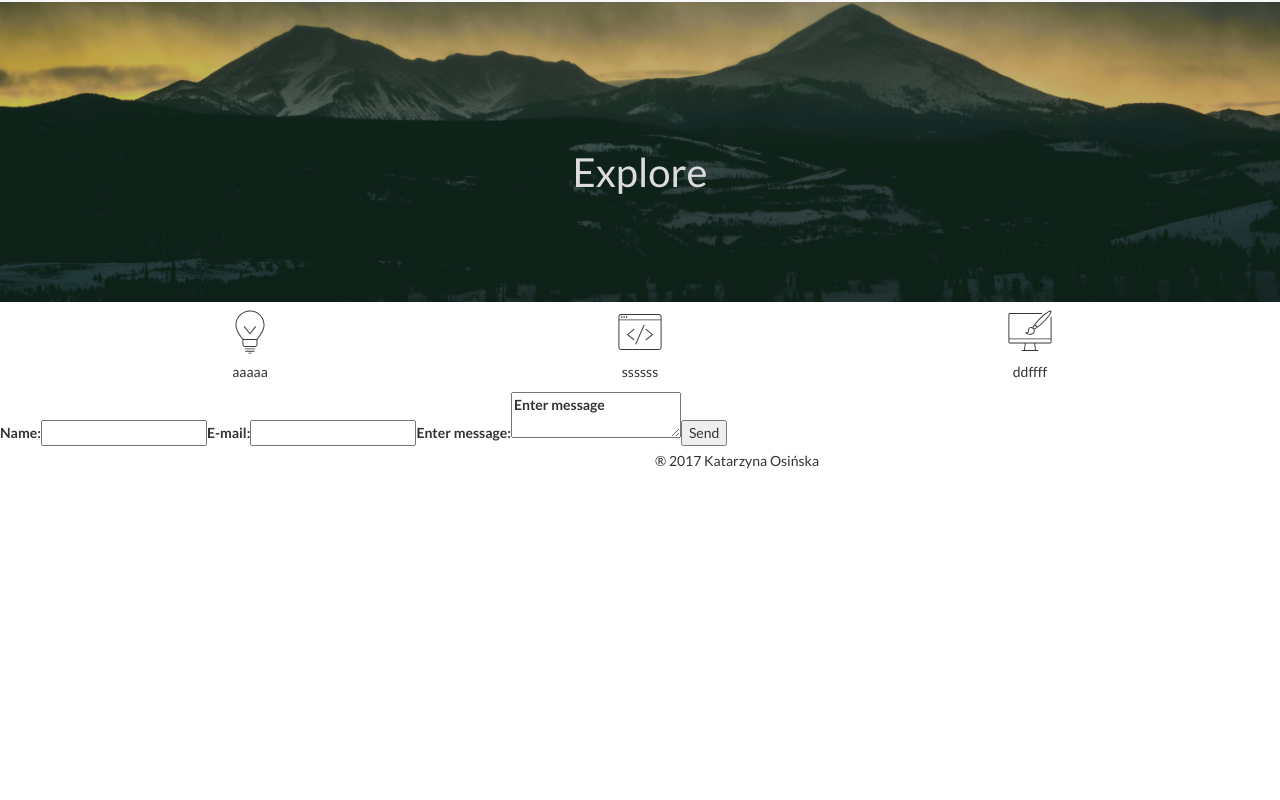
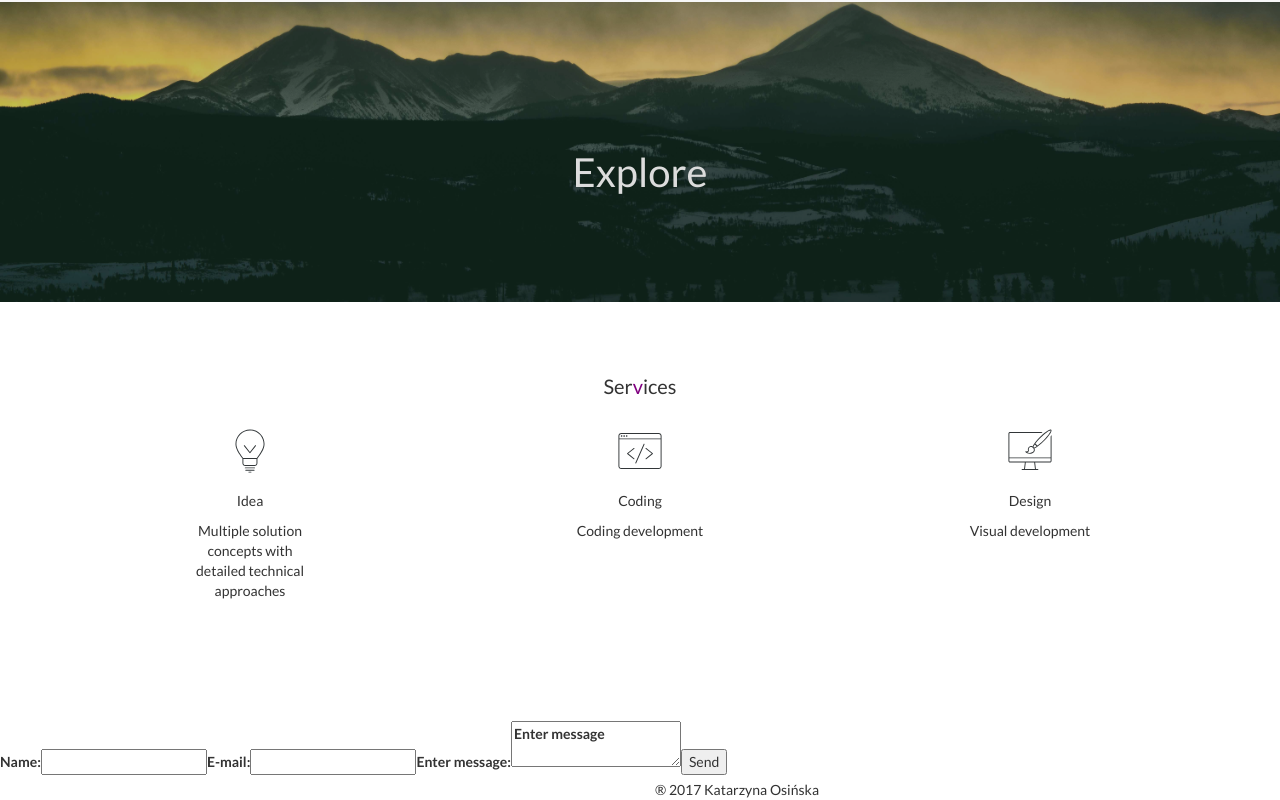
Before and after one commit to kasiaosinska/reactjs_portfolio, a React (Create React App) app: page / in a window 1280 px wide. Shown: the part 2709-3509 px from the top of the page. Before the commit the page ends 3180 px from the top, so only its background shows below. Built offline with nearby package versions, Linux system fonts and the light colour scheme.

Commit message:
services style changes

```diff
--- a/src/components/Form.js
+++ b/src/components/Form.js
@@ -1,5 +1,4 @@
 import React, {Component} from 'react';
-import './styles/services.scss';
 import {Grid, Row} from 'react-bootstrap';
 
 class ContactForm extends Component {
@@ -26,7 +25,7 @@ class ContactForm extends Component {
     };
 
     handleSubmit = (event) => {
-        console.log('dane' + this.state.name + this.state.email + this.state.text)
+        console.log('dane' + this.state.name + this.state.email + this.state.text);
         event.preventDefault();
     };
 
--- a/src/components/JumbotronSmall.js
+++ b/src/components/JumbotronSmall.js
@@ -3,10 +3,6 @@ import './styles/jumbotronsmall.css';
 
 
 class JumbotronSmall extends Component {
-    constructor (props) {
-        super(props)
-    }
-
     render () {
 
         const style = {
--- a/src/components/Projects.js
+++ b/src/components/Projects.js
@@ -1,5 +1,6 @@
 import React, {Component} from 'react';
 import {Grid, Row} from 'react-bootstrap';
+import './styles/projects.css';
 
 
 import ProjectBox from './containers/ProjectBox';
--- a/src/components/Services.js
+++ b/src/components/Services.js
@@ -1,5 +1,5 @@
 import React, {Component} from 'react';
-import './styles/services.scss';
+import './styles/services.css';
 import {Grid, Row} from 'react-bootstrap';
 import Coding from './images/coding.svg';
 import Idea from './images/idea.svg';
@@ -8,19 +8,18 @@ import Design from './images/design.svg';
 import Service from './containers/Service';
 
 class Services extends Component {
-    constructor(props) {
-        super(props)
-    }
-
     render () {
         return (
-            <Grid>
-                <Row>
-                    <Service image={Idea} text={'aaaaa'}/>
-                    <Service image={Coding} text={'ssssss'}/>
-                    <Service image={Design} text={'ddffff'}/>
-                </Row>
-            </Grid>
+            <div className="services-wrapper">
+                <Grid>
+                    <Row>
+                        <p className="title">Ser<span className="text-color">v</span>ices</p>
+                        <Service image={Idea} text={'Idea'} description={"Multiple solution concepts with detailed technical approaches"}/>
+                        <Service image={Coding} text={'Coding'} description={"Coding development"}/>
+                        <Service image={Design} text={'Design'} description={"Visual development"}/>
+                    </Row>
+                </Grid>
+            </div>
         )
     }
 }
--- a/src/components/containers/ImgBox.js
+++ b/src/components/containers/ImgBox.js
@@ -3,10 +3,6 @@ import {Col} from 'react-bootstrap';
 import '../styles/projects.css';
 
 class ImgBox extends Component {
-    constructor (props) {
-        super(props)
-    }
-
     render() {
 
         let style = {
--- a/src/components/containers/ProjectBox.js
+++ b/src/components/containers/ProjectBox.js
@@ -3,10 +3,6 @@ import {Col} from 'react-bootstrap';
 import '../styles/projects.css';
 
 class ProjectBox extends Component {
-    constructor (props) {
-        super(props)
-    }
-
     render () {
         return (
             <Col xs={12} md={6} lg={4}>
--- a/src/components/containers/Service.js
+++ b/src/components/containers/Service.js
@@ -1,18 +1,15 @@
 import React, {Component} from 'react';
-import '../styles/services.scss';
+import '../styles/services.css';
 import {Col} from "react-bootstrap";
 
 class Service extends Component {
-    constructor(props) {
-        super(props)
-    }
-
     render () {
         return (
             <Col xs={12} md={4} lg={4}>
                 <div className="service-box">
-                    <img width="60" src={this.props.image} />
-                    <p>{this.props.text}</p>
+                    <img width="60" src={this.props.image} alt="img" />
+                    <p className="subtitle">{this.props.text}</p>
+                    <p className="text-description">{this.props.description}</p>
                 </div>
             </Col>
         )
--- a/src/components/styles/services.scss
+++ b/src/components/styles/services.scss
@@ -1,8 +1,28 @@
 
-.service-box {
-  text-align: center;
-  .service-img {
+.services-wrapper {
+  margin: 60px 0;
+  .service-box {
     text-align: center;
-    margin: 0 auto;
+    .service-img {
+      text-align: center;
+      margin: 0 auto;
+    }
+    .subtitle {
+      margin: 10px 0 10px;
+    }
+    .text-description {
+      margin: 10px auto 60px auto;
+      max-width: 130px;
+    }
+  }
+
+  .title {
+    text-align: center;
+    margin: 10px 0 20px;
+    font-size: 20px;
+    font-weight: 500;
+    .text-color {
+      color: purple;
+    }
   }
 }
```
